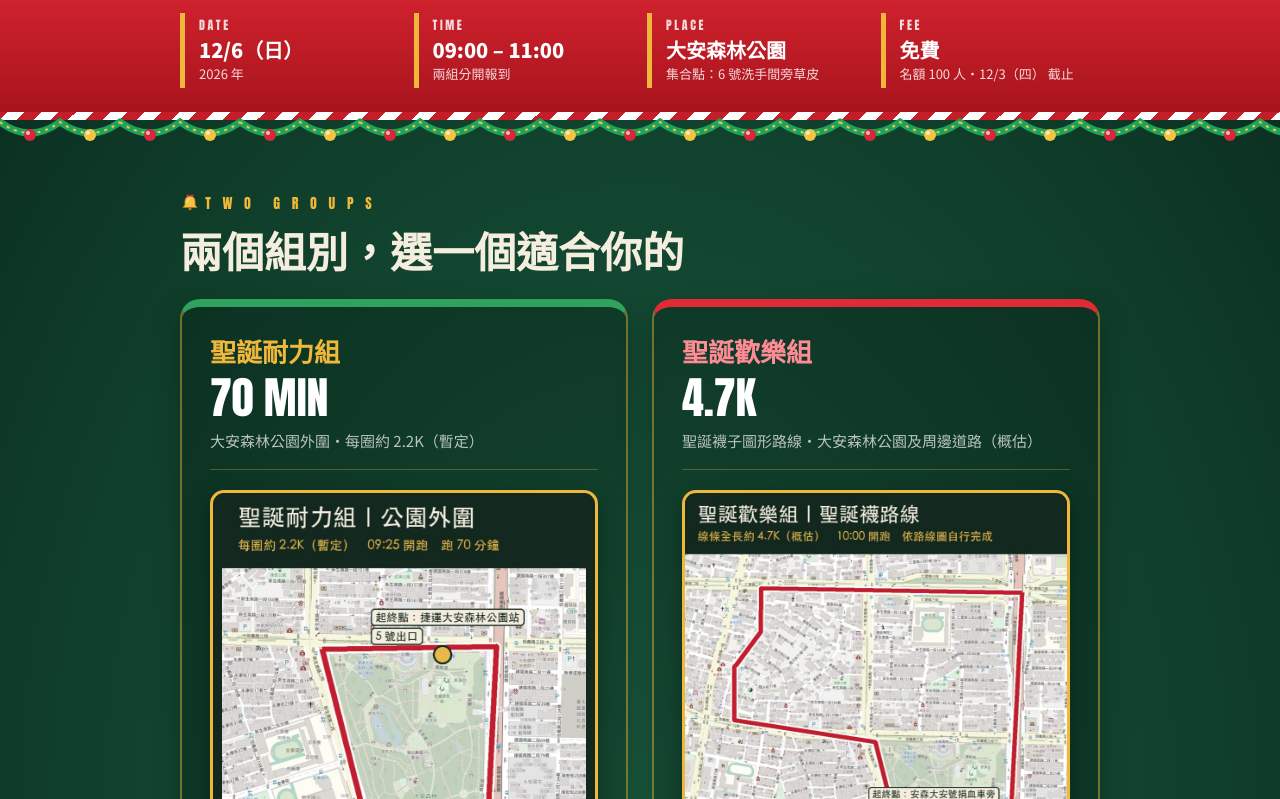
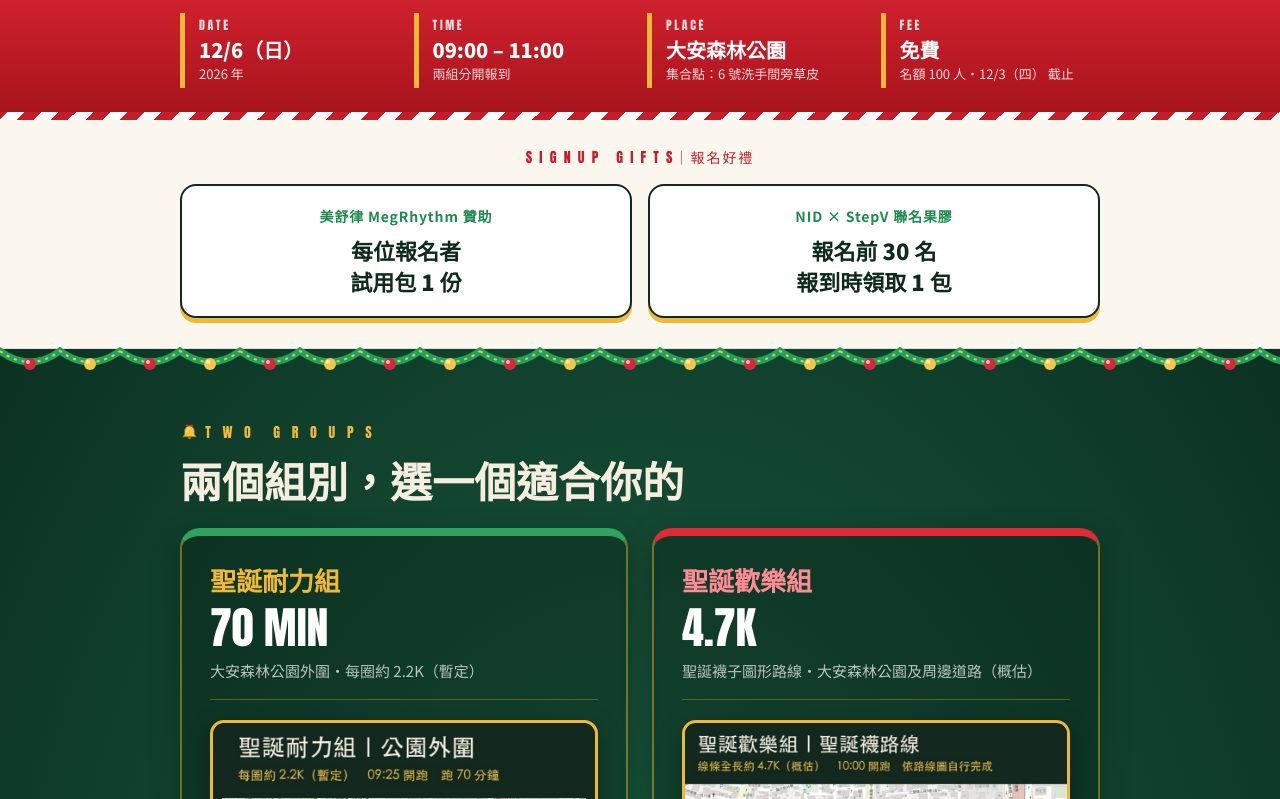
Before and after one commit to NIDRUNCLUB/nid-secret-santa-run, a plain HTML site: page index.html in a window 1280 px wide. Shown: the part 801-1600 px from the top of the page. Drawn offline with Linux system fonts and the light colour scheme; no server answers.

Commit message:
Add files via upload

```diff
--- a/index.html
+++ b/index.html
@@ -340,6 +340,16 @@ footer .fl{color:#DDEBE2}
 #groups .gel-v{margin:0;font-size:17px;font-weight:900;line-height:1.5}
 #groups .gel-s{margin:6px 0 0;font-size:14px;line-height:1.6;color:#4A5A50}
 @media (max-width:820px){#groups .gel-grid{grid-template-columns:1fr}}
+/* ===== SIGNUP PERKS ===== */
+.perks{background:#FBF7EF;padding:26px 0 30px;border-bottom:1px solid rgba(15,42,31,.1)}
+.perks-k{margin:0 0 14px;font-family:var(--disp);letter-spacing:.14em;font-size:14px;color:#C41E2A;text-align:center}
+.perks-grid{display:grid;grid-template-columns:1fr 1fr;gap:16px}
+.perk{background:#fff;border:2px solid #0F2A1F;border-radius:16px;padding:18px 20px;box-shadow:0 5px 0 #F0B83A;text-align:center}
+.perk-b{margin:0 0 6px;font-size:14px;font-weight:700;letter-spacing:.06em;color:#1F8A4C}
+.perk-v{margin:0;font-size:22px;font-weight:900;line-height:1.45;color:#0F2A1F}
+#groups .gel-grid.one{grid-template-columns:1fr}
+@media (max-width:820px){.perk-v{font-size:19px}}
+@media (max-width:420px){.perks-grid{grid-template-columns:1fr}}
 </style>
 </head>
 <body>
@@ -391,6 +401,22 @@ footer .fl{color:#DDEBE2}
     <div class="fact"><p class="k">FEE</p><p class="v">免費</p><p class="s">名額 100 人・<span data-close-short>–</span> 截止</p></div>
   </div>
 </div>
+
+<section class="perks" id="perks">
+  <div class="wrap">
+    <p class="perks-k">S I G N U P　G I F T S｜報名好禮</p>
+    <div class="perks-grid">
+      <div class="perk">
+        <p class="perk-b">美舒律 MegRhythm 贊助</p>
+        <p class="perk-v">每位報名者<br />試用包 1 份</p>
+      </div>
+      <div class="perk">
+        <p class="perk-b">NID × StepV 聯名果膠</p>
+        <p class="perk-v">報名前 30 名<br />報到時領取 1 包</p>
+      </div>
+    </div>
+  </div>
+</section>
 
 <section class="block dark" id="groups">
   <div class="wrap">
@@ -452,11 +478,7 @@ footer .fl{color:#DDEBE2}
 
     <div class="gel">
       <p class="gel-k">NID × StepV｜聯名果膠</p>
-      <div class="gel-grid">
-        <div class="gel-item">
-          <p class="gel-t">報名早鳥禮</p>
-          <p class="gel-v">報名前 30 名，報到時領取果膠 1 包</p>
-        </div>
+      <div class="gel-grid one">
         <div class="gel-item">
           <p class="gel-t">前三名獎品</p>
           <p class="gel-v">第一名 3 包・第二名 2 包・第三名 1 包</p>
```
